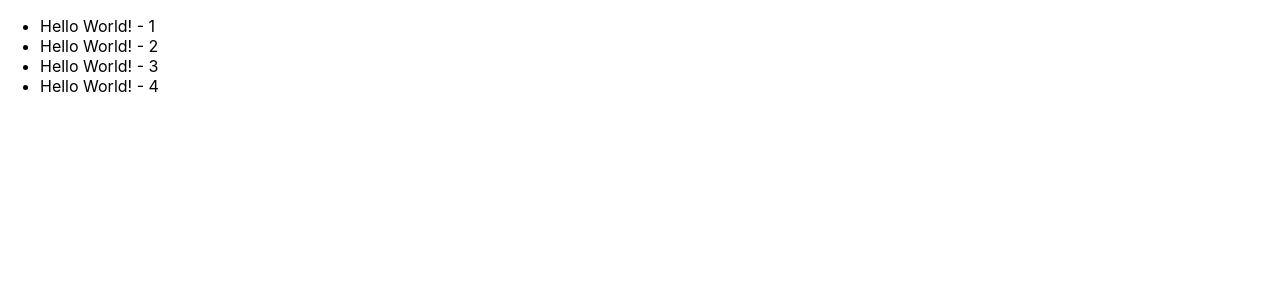
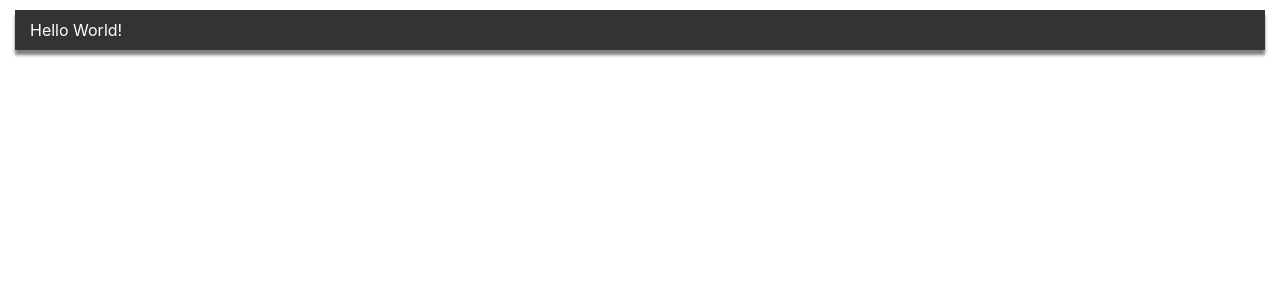
Before and after one commit to benjaNygit/tienda-online-react, a React (Create React App) app: page / in a window 1280 px wide. Shown: the top 300 px of the page. Built offline with nearby package versions, Linux system fonts and the light colour scheme.

Commit message:
Estylos en linea

```diff
--- a/src/App.js
+++ b/src/App.js
@@ -1,24 +1,32 @@
 import logo from './logo.svg';
 import './App.css';
 
-function App() {
+// inline style
+const estilo = {
+  backgroundColor: '#456',
+  color: '#fff',
+  padding: '10px 15px',
+  margin: '10px 15px',
+}
+
+// inline style con funcion
+const estilo1 = (bg='#456') => ({
+  backgroundColor: bg,
+  color: '#fff',
+  padding: '10px 15px',
+  margin: '10px 15px',
+})
+
+// convinando estilos
+const compuesto = {
+  boxShadow: '0 5px 3px rgba(0,0,0,0.5)',
+}
+
+const App = () => {
   return (
-    <div className="App">
-      <header className="App-header">
-        <img src={logo} className="App-logo" alt="logo" />
-        <p>
-          Hello World!<code>src/App.js</code> and save to reload.
-        </p>
-        <a
-          className="App-link"
-          href="https://reactjs.org"
-          target="_blank"
-          rel="noopener noreferrer"
-        >
-          Learn React
-        </a>
-      </header>
-    </div>
+    //<p style={estilo}>Hello World!</p>
+    //<p style={estilo1('#333')}>Hello World!</p>
+    <p style={{...estilo1('#333'), ...compuesto}}>Hello World!</p>
   );
 }
 
--- a/src/index.js
+++ b/src/index.js
@@ -5,36 +5,10 @@ import App from './App';
 import reportWebVitals from './reportWebVitals';
 
 const root = ReactDOM.createRoot(document.getElementById('root'));
-//root.render(
-  //<React.StrictMode>
-    //<App />
-  //</React.StrictMode>
-//);
-
-// Propiedades en un componente
-
-// children es una propiedad fija, hace referencia a todos los elementos que se pasan
-const Li = ( {children} ) => <li>{children}</li>
-const Lii = ( {children, estado} ) => <li>{children} - {estado}</li>
-const Liii = ( {children, estado, idioma, tipo} ) => {
-  // mostrara los estados por consola
-  console.log(idioma, tipo);
-  return (
-    <li>{children} - {estado}</li>
-  )
-}
-
-const Z = () =>
-  <ul>
-    <Li>Hello World! - 1</Li>
-    <Lii estado={'2'}>Hello World!</Lii>
-    <Liii
-      estado={'3'} idioma={'Ingles'} tipo={'Saludo'}
-    >Hello World!</Liii>
-    <li>Hello World! - 4</li>
-  </ul>
 root.render(
-  <Z/>
+  <React.StrictMode>
+    <App />
+  </React.StrictMode>
 );
 
 // If you want to start measuring performance in your app, pass a function
```
